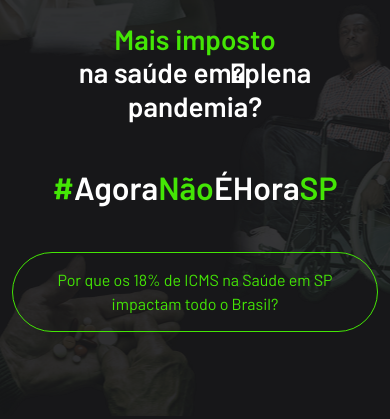
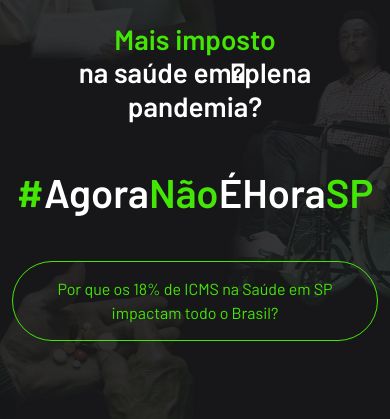
Before and after one commit to arifaj/mov-unidos-pela-saude, a plain HTML site: page index.html in a window 390 px wide. Shown: the part 146-565 px from the top of the page. Drawn offline with Linux system fonts and the light colour scheme.

Commit message:
fontn size

```diff
--- a/assets/css/styles.css
+++ b/assets/css/styles.css
@@ -15,19 +15,8 @@
     font-weight: 600;
 }
 .main h2{
-    font-size: 3em;
+    font-size: 2.5em;
 }
-@media only screen and (max-width: 768px) {
-    .main h2{
-        font-size: 2em;
-    }
-  }
-
-  @media only screen and (max-width: 320px) {
-    .main h2{
-        font-size: 2em;
-    }
-  }
 .main span{
     color: #44E605;
 }
```
